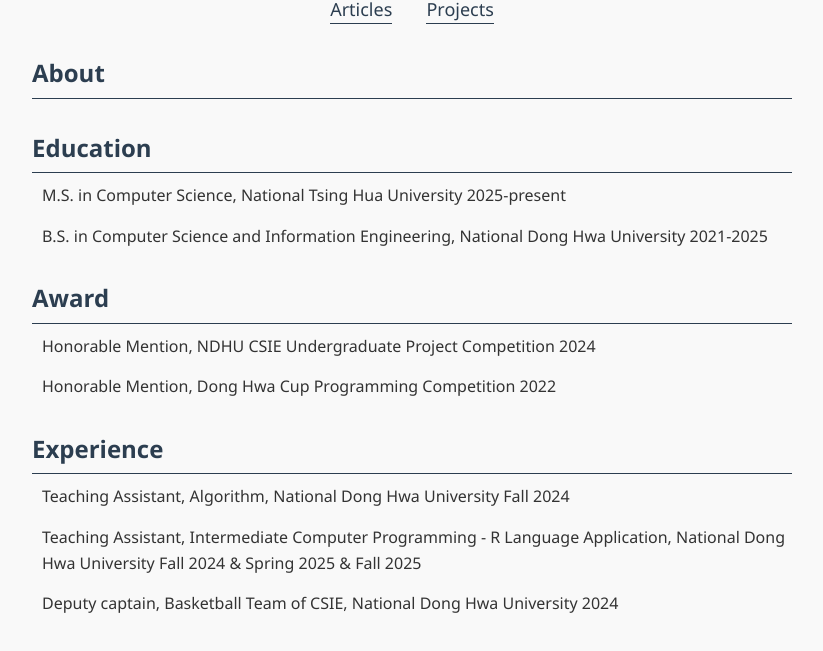
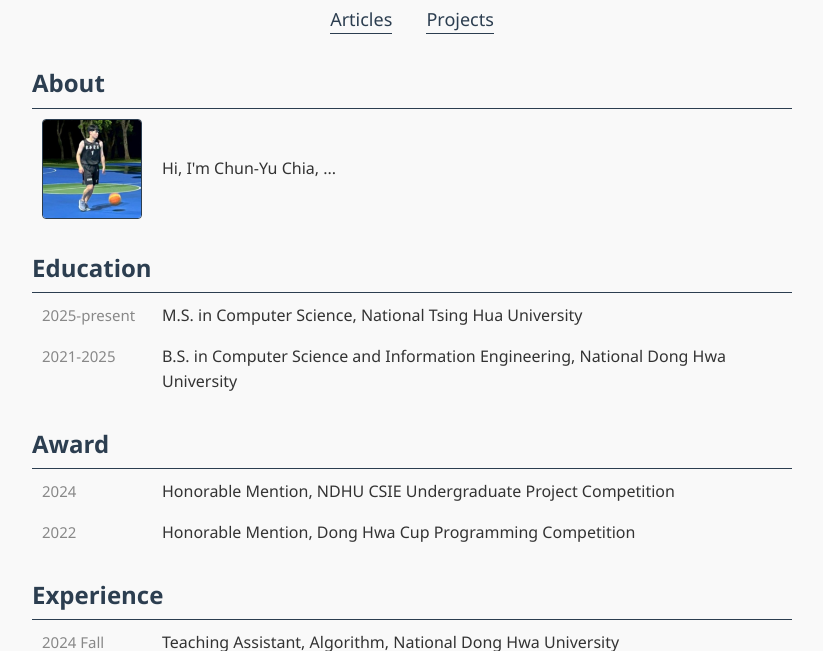
Before and after one commit to ChiaChunYu/ChiaChunYu.github.io, a plain HTML site: page index.html in a window 1280 px wide. Shown: the part 169-820 px from the top of the page, without its empty margins (228-1051 px from the left). Drawn offline with Linux system fonts and the light colour scheme.

Commit message:
Update layout

```diff
--- a/index.html
+++ b/index.html
@@ -22,30 +22,53 @@
   </div>
 
   <h1 data-en="About" data-zh="關於">About</h1>
-  <p data-en=""
-    data-zh=""></p>
-
+  <p class="about-section">
+    <img src="static/me.jpg" alt="My Photo" class="about-photo">
+    <span class="about-text" data-en="Hi, I'm Chun-Yu Chia, ...">Hi, I'm Chun-Yu Chia, ...</div>
+  </p>
   <h1 data-en="Education" data-zh="學歷">Education</h1>
-  <p data-en="M.S. in Computer Science, National Tsing Hua University 2025-present" data-zh="國立清華大學 資訊工程學系 碩士班 2025-至今">
-    M.S. in Computer Science, National Tsing Hua University 2025-present</p>
-  <p data-en="B.S. in Computer Science and Information Engineering, National Dong Hwa University 2021-2025"
-    data-zh="國立東華大學 資訊工程學系 學士班 2021-2025">B.S. in Computer Science and Information Engineering, National Dong Hwa
-    University 2021-2025</p>
+  <p>
+    <span class="item-time">2025-present</span>
+    <span class="item-desc" data-en="M.S. in Computer Science, National Tsing Hua University"
+      data-zh="國立清華大學 資訊工程學系 碩士班">M.S. in Computer Science, National Tsing Hua University</span>
+  </p>
+  <p>
+    <span class="item-time">2021-2025</span>
+    <span class="item-desc" data-en="B.S. in Computer Science and Information Engineering, National Dong Hwa University"
+      data-zh="國立東華大學 資訊工程學系 學士班">B.S. in Computer Science and Information Engineering, National Dong Hwa
+      University</span>
+  </p>
 
   <h1 data-en="Award" data-zh="獲獎">Award</h1>
-  <p data-en="Honorable Mention, NDHU CSIE Undergraduate Project Competition 2024" data-zh="佳作, 東華大學資工系專題競賽 2024">
-    Honorable Mention, NDHU CSIE Undergraduate Project Competition 2024</p>
-  <p data-en="Honorable Mention, Dong Hwa Cup Programming Competition 2022" data-zh="佳作, 東華盃程式設計競賽 2022">Honorable
-    Mention, Dong Hwa Cup Programming Competition 2022</p>
+  <p>
+    <span class="item-time">2024</span>
+    <span class="item-desc" data-en="Honorable Mention, NDHU CSIE Undergraduate Project Competition"
+      data-zh="佳作, 東華大學資工系專題競賽">Honorable Mention, NDHU CSIE Undergraduate Project Competition</span>
+  </p>
+  <p>
+    <span class="item-time">2022</span>
+    <span class="item-desc" data-en="Honorable Mention, Dong Hwa Cup Programming Competition"
+      data-zh="佳作, 東華盃程式設計競賽">Honorable Mention, Dong Hwa Cup Programming Competition</span>
+  </p>
 
   <h1 data-en="Experience" data-zh="經歷">Experience</h1>
-  <p data-en="Teaching Assistant, Algorithm, National Dong Hwa University Fall 2024" data-zh="助教, 演算法, 國立東華大學 2024秋季">
-    Teaching Assistant, Algorithm, National Dong Hwa University Fall 2024</p>
-  <p data-en="Teaching Assistant, Intermediate Computer Programming - R Language Application, National Dong Hwa University Fall 2024 & Spring 2025 & Fall 2025"
-    data-zh="助教, 中級程式設計-R語言應用, 國立東華大學 2024秋季 & 2025春季 & 2025秋季">Teaching Assistant, Intermediate Computer Programming -
-    R Language Application, National Dong Hwa University Fall 2024 & Spring 2025 & Fall 2025</p>
-  <p data-en="Deputy captain, Basketball Team of CSIE, National Dong Hwa University 2024"
-    data-zh="副隊長, 東華大學資工系籃球隊 2024">Deputy captain, Basketball Team of CSIE, National Dong Hwa University 2024</p>
+  <p>
+    <span class="item-time">2024 Fall</span>
+    <span class="item-desc" data-en="Teaching Assistant, Algorithm, National Dong Hwa University"
+      data-zh="助教, 演算法, 國立東華大學">Teaching Assistant, Algorithm, National Dong Hwa University</span>
+  </p>
+  <p>
+    <span class="item-time">2024 Fall<br>2025 Spring<br>2025 Fall</span>
+    <span class="item-desc"
+      data-en="Teaching Assistant, Intermediate Computer Programming - R Language Application, National Dong Hwa University"
+      data-zh="助教, 中級程式設計-R語言應用, 國立東華大學">Teaching Assistant, Intermediate Computer Programming - R Language Application,
+      National Dong Hwa University</span>
+  </p>
+  <p>
+    <span class="item-time">2024</span>
+    <span class="item-desc" data-en="Deputy captain, Basketball Team of CSIE, National Dong Hwa University"
+      data-zh="副隊長, 東華大學資工系籃球隊">Deputy captain, Basketball Team of CSIE, National Dong Hwa University</span>
+  </p>
 
   <footer>
     <a href="mailto:chia.chunyuu@gmail.com">
--- a/static/index.css
+++ b/static/index.css
@@ -14,6 +14,11 @@ body {
 .language-switch {
   text-align: right;
   margin-bottom: 20px;
+  white-space: nowrap;
+  overflow-x: auto;
+  padding-top: 10px;
+  z-index: 10;
+  background: inherit;
 }
 
 .language-switch button {
@@ -52,8 +57,26 @@ h1.main-title {
 }
 
 p {
+  display: flex;
+  align-items: flex-start;
   margin: 0 0 15px 10px;
   font-size: 16px;
+  flex-wrap: wrap;
+}
+
+.item-time {
+  display: block;
+  min-width: 120px;
+  text-align: left;
+  color: #888;
+  font-size: 15px;
+  flex-shrink: 0;
+  word-break: break-all;
+}
+
+.item-desc {
+  flex: 1;
+  min-width: 0;
 }
 
 h1:first-of-type {
@@ -127,3 +150,46 @@ body.dark-mode .main-links a:hover {
   color: #aaa;
   border-bottom: 1.5px solid #aaa;
 }
+
+@media (max-width: 600px) {
+  p {
+    flex-direction: column;
+    align-items: flex-start;
+  }
+  .item-time {
+    min-width: 0;
+    margin-bottom: 2px;
+  }
+  .language-switch {
+    text-align: left;
+    margin-bottom: 10px;
+    padding-top: 5px;
+    font-size: 14px;
+  }
+}
+
+.about-section {
+  display: flex;
+  align-items: center;
+  margin-bottom: 20px;
+  margin-left: 10px;
+}
+
+.about-photo {
+  width: 100px;
+  height: 100px;
+  object-fit: cover;
+  border: 1px solid #2c3e50;
+  border-radius: 4px;
+  margin-right: 20px;
+  background: #fff;
+  box-sizing: border-box;
+}
+
+.about-text {
+  flex: 1;
+  font-size: 16px;
+  line-height: 1.7;
+  min-width: 0;
+  word-break: break-word;
+}
```
Also changed, not shown: static/me.jpg (added).
